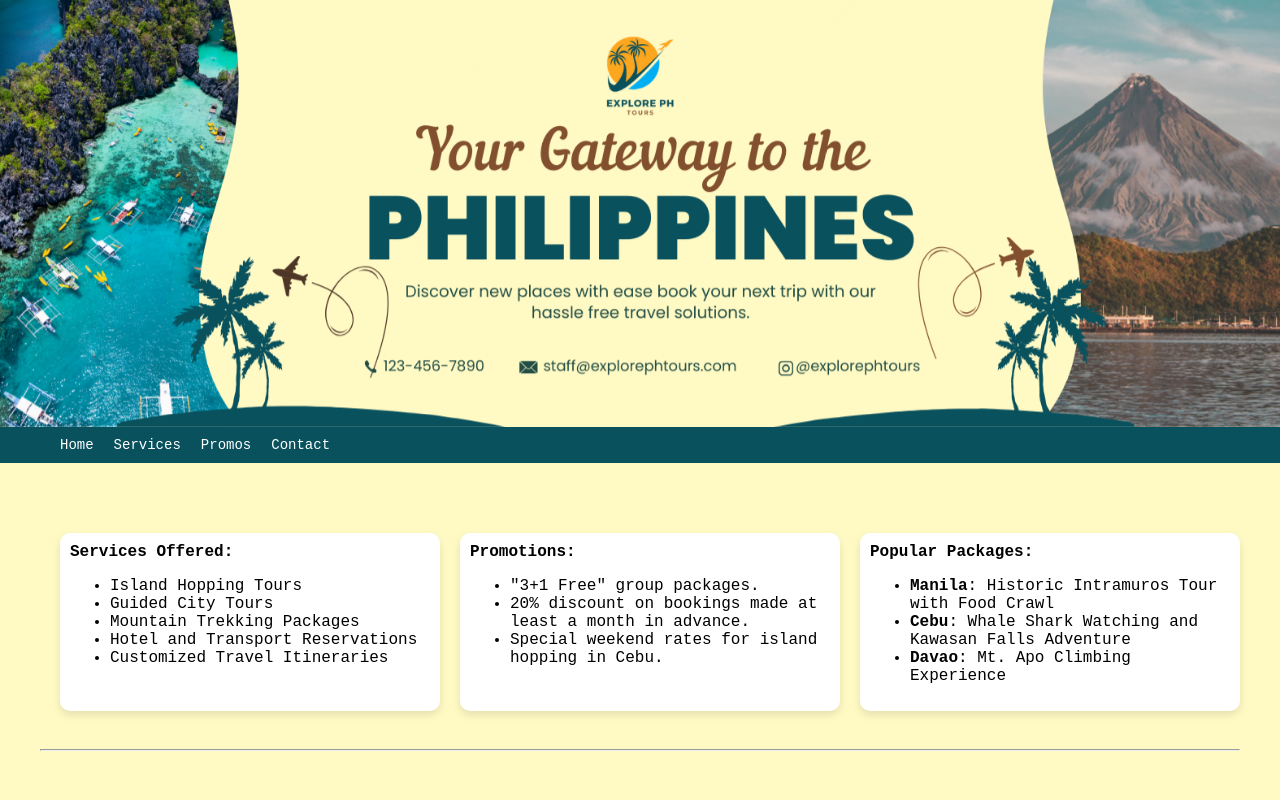
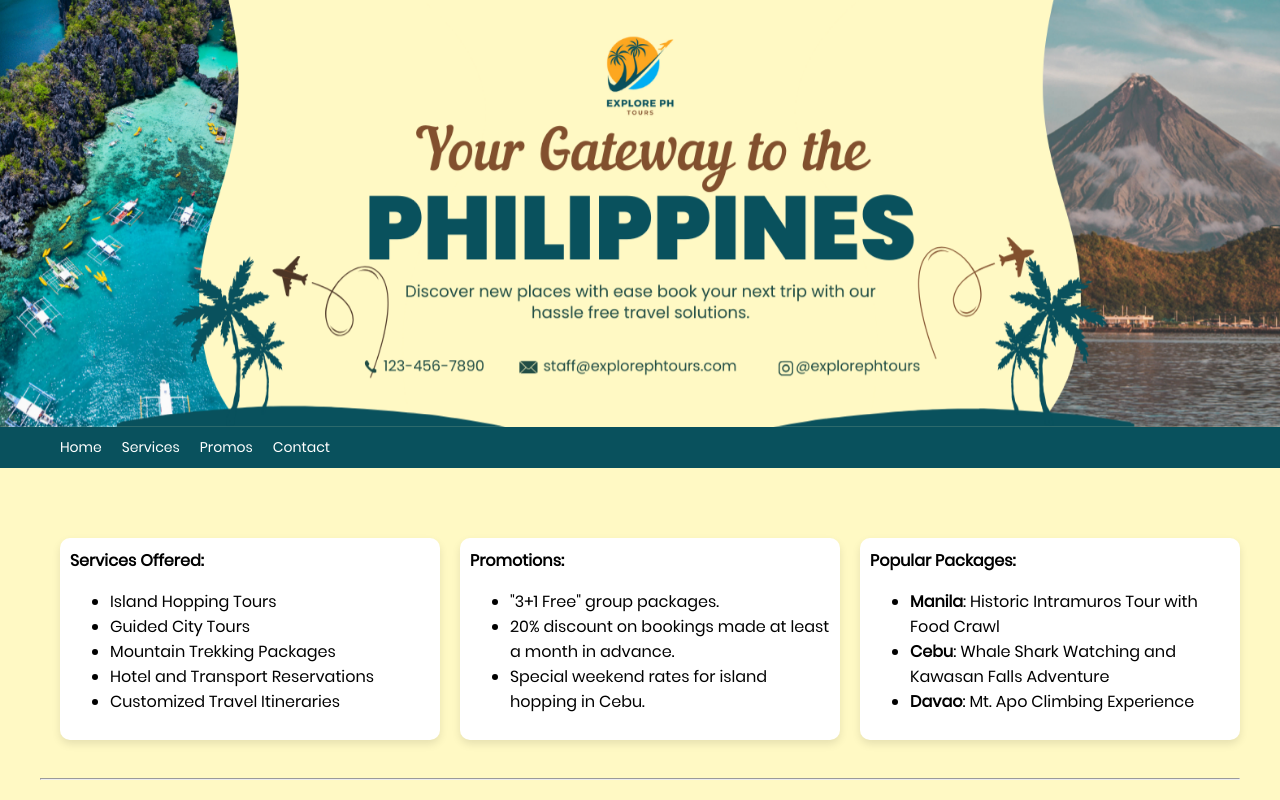
Before and after one commit to ZACHARY2215/ZACHARY2215.github.io, a plain HTML site: page BautistaExplorePHTours.html in a window 1280 px wide. Shown: the top 800 px of the page. Drawn offline with Linux system fonts and the light colour scheme.

Commit message:
added fonts

```diff
--- a/BautistaExplorePHTours.html
+++ b/BautistaExplorePHTours.html
@@ -4,13 +4,21 @@
     <title>Explore PH Tours</title>
     <link rel="icon" href="images/COMPANYLOGO.png" type="image/png" />
     <style>
+      /* Styles.css */
       body {
         font-size: 16px;
-        font-family: "Poppins", monospace;
+        font-family: "Poppins", sans-serif;
         background-color: #fff9c4;
         margin: 0;
         padding: 0;
         overflow-x: hidden;
+      }
+
+      @font-face {
+        font-family: "Poppins";
+        src: url("./fonts/Poppins-Regular.ttf") format("truetype");
+        font-weight: normal;
+        font-style: normal;
       }
 
       /* Header Animation */
```
Also changed, not shown: fonts/Poppins-Regular.ttf (added).
